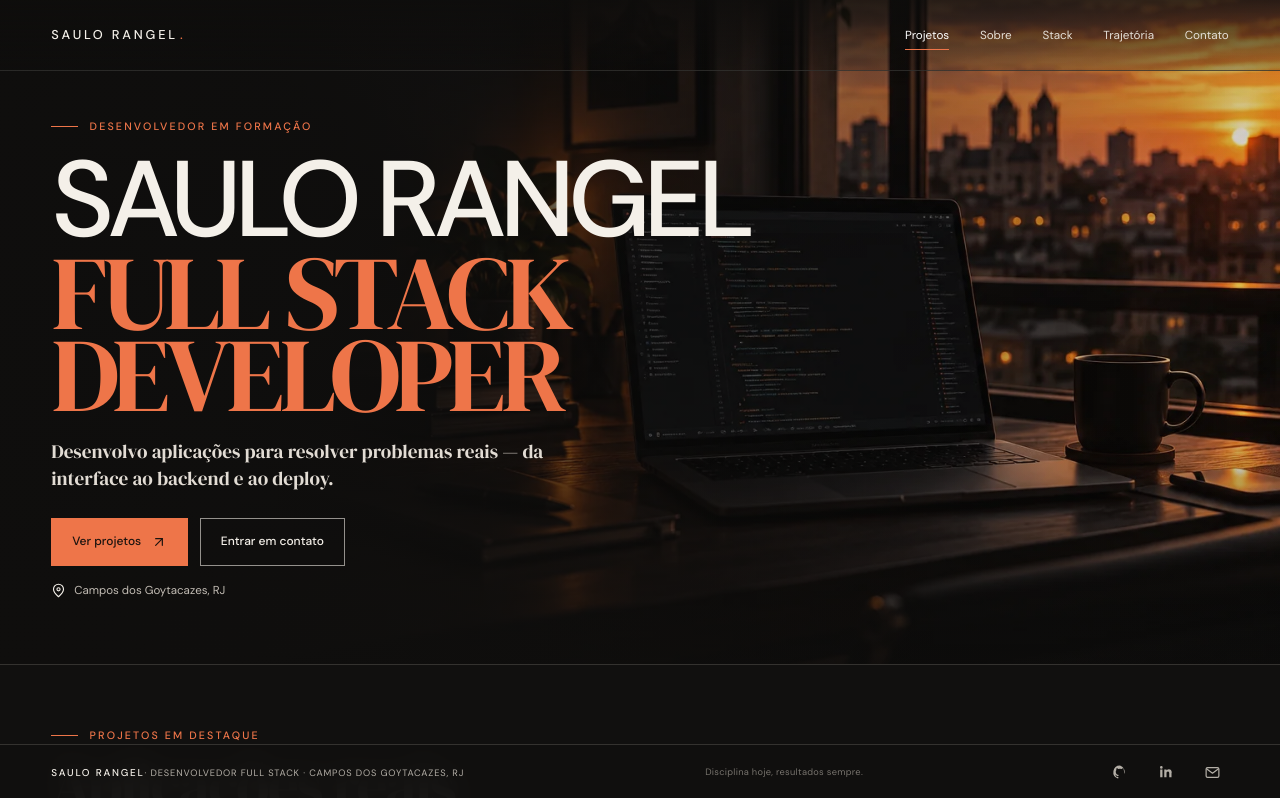
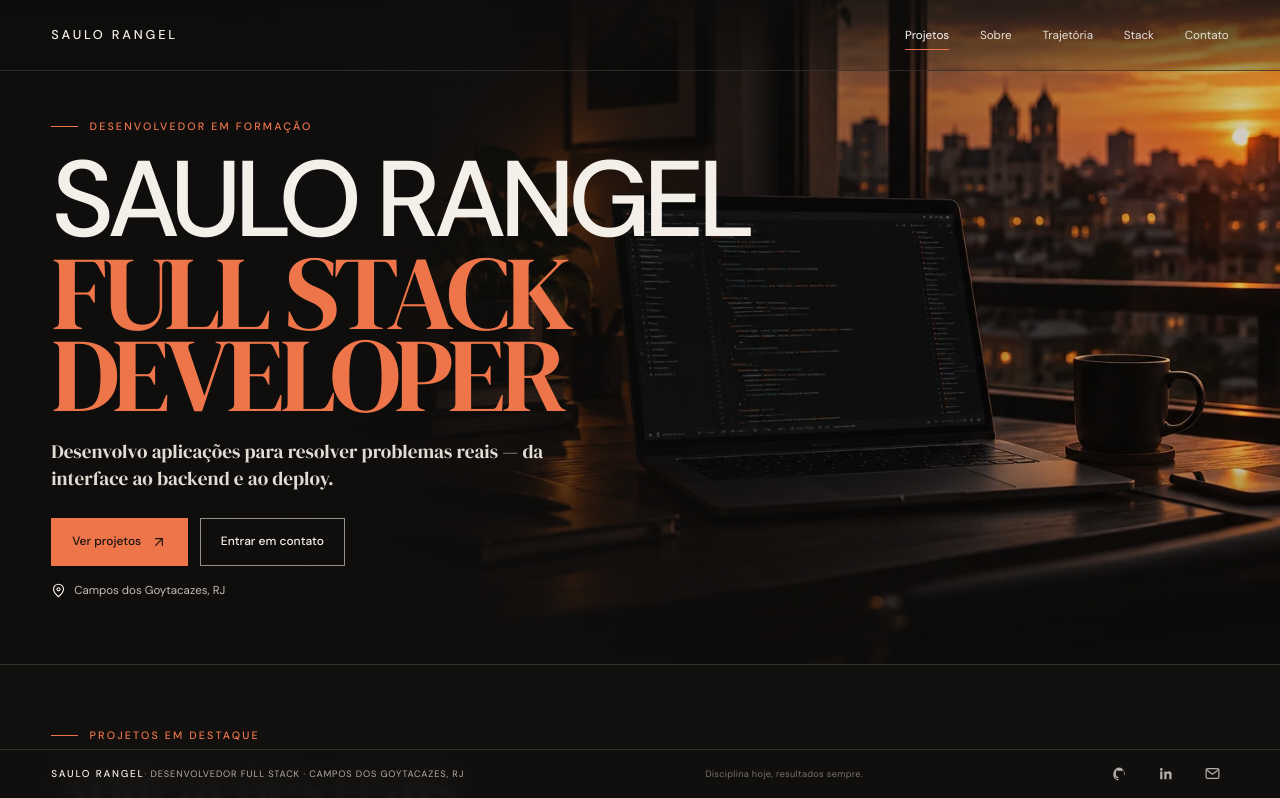
Before and after one commit to Saulorangel87/saulorangel, a React (Vite) app: page / in a window 1280 px wide. Shown: the top 798 px of the page. Built offline with nearby package versions, Linux system fonts and the light colour scheme.

Commit message:
fix(navbar): corrige a ordem dos links e remove gap da marca fix(css): ajusta altura do footer e padding para mobile

```diff
--- a/src/components/Navbar.jsx
+++ b/src/components/Navbar.jsx
@@ -4,8 +4,8 @@ import { MenuIcon } from './Icons';
 const links = [
   { href: '#projetos', label: 'Projetos' },
   { href: '#sobre', label: 'Sobre' },
+  { href: '#trajetoria', label: 'Trajetória' },
   { href: '#tecnologias', label: 'Stack' },
-  { href: '#trajetoria', label: 'Trajetória' },
   { href: '#contato', label: 'Contato' },
 ];
 
@@ -50,7 +50,7 @@ export default function Navbar() {
     <header className={'site-header' + (scrolled ? ' is-scrolled' : '')}>
       <div className="site-container nav-inner">
         <a className="brand-wordmark" href="#inicio" onClick={closeMenu} aria-label="Saulo Rangel, voltar ao início">
-          SAULO RANGEL<span aria-hidden="true">.</span>
+          SAULO RANGEL
         </a>
         <nav id="main-nav" className={'main-nav' + (menuOpen ? ' is-open' : '')} aria-label="Navegação principal">
           {links.map((link) => (
--- a/src/index.css
+++ b/src/index.css
@@ -50,7 +50,7 @@
   --serif: "DM Serif Display", Georgia, serif;
   --sans: "DM Sans", Arial, sans-serif;
   --container: 1380px;
-  --footer-height: 3.5rem;
+  --footer-height: 3.2rem;
   font-family: var(--sans);
   font-synthesis: none;
   text-rendering: optimizeLegibility;
@@ -269,16 +269,11 @@ section,
 .brand-wordmark {
   display: inline-flex;
   align-items: center;
-  gap: .12rem;
   flex: 0 0 auto;
   font-size: .8rem;
   font-weight: 500;
   letter-spacing: .22em;
   text-transform: uppercase;
-}
-
-.brand-wordmark span {
-  color: var(--accent);
 }
 
 .main-nav {
@@ -991,7 +986,7 @@ section,
   bottom: var(--footer-viewport-offset, 0px);
   left: 0;
   min-height: var(--footer-height);
-  padding: .55rem 0 calc(.55rem + env(safe-area-inset-bottom));
+  padding: .35rem 0 calc(.35rem + env(safe-area-inset-bottom));
   border-top: 1px solid var(--line);
   background: rgba(17, 16, 15, .96);
   color: var(--muted);
@@ -1147,7 +1142,7 @@ section,
 /* Mobile */
 @media (max-width: 640px) {
   :root {
-    --footer-height: 3.2rem;
+    --footer-height: 3rem;
   }
 
   html {
@@ -1410,7 +1405,7 @@ section,
   }
 
   .site-footer {
-    padding: .35rem 0 calc(.35rem + env(safe-area-inset-bottom));
+    padding: .25rem 0 calc(.25rem + env(safe-area-inset-bottom));
   }
 
   .footer-row {
```
